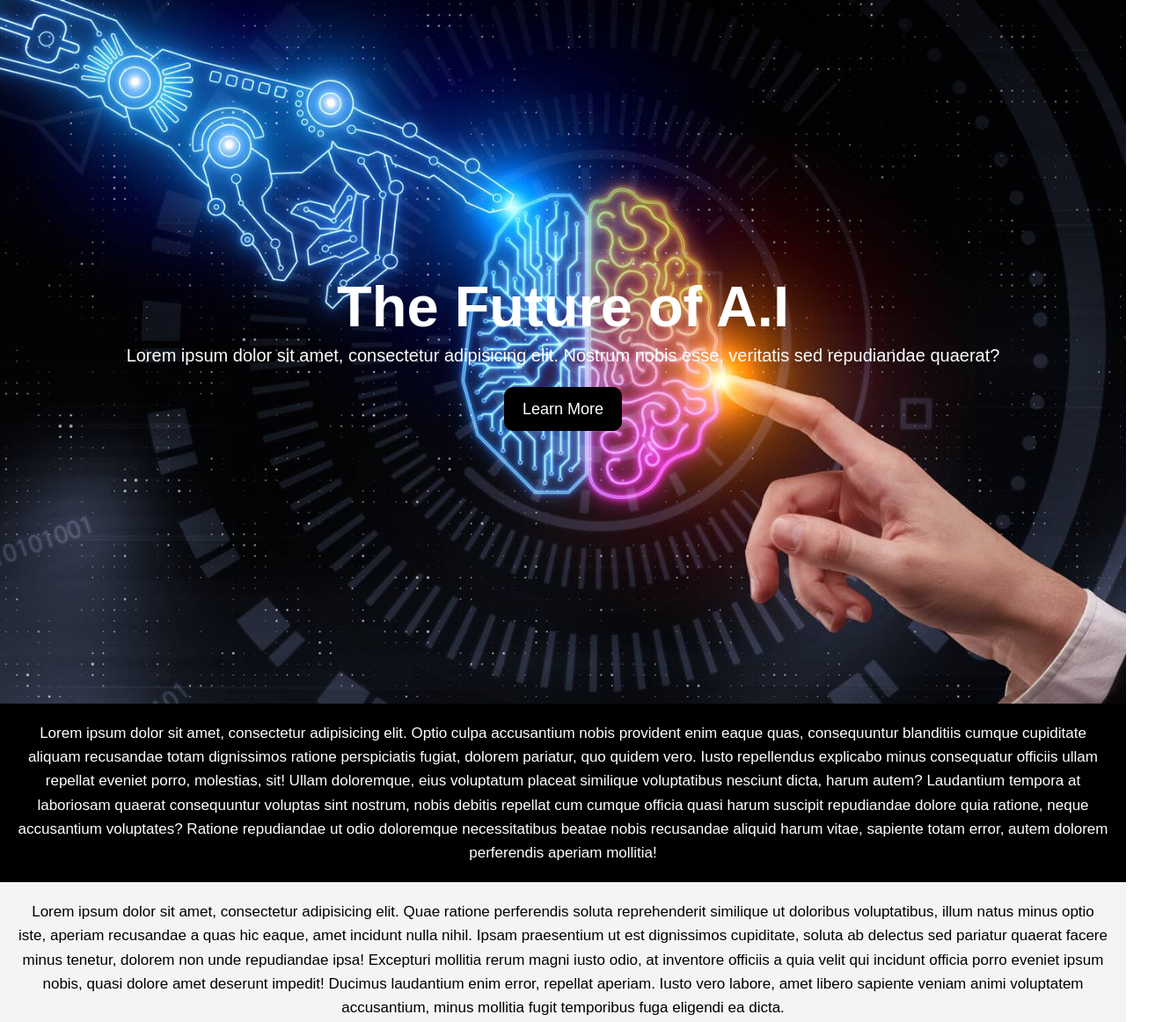
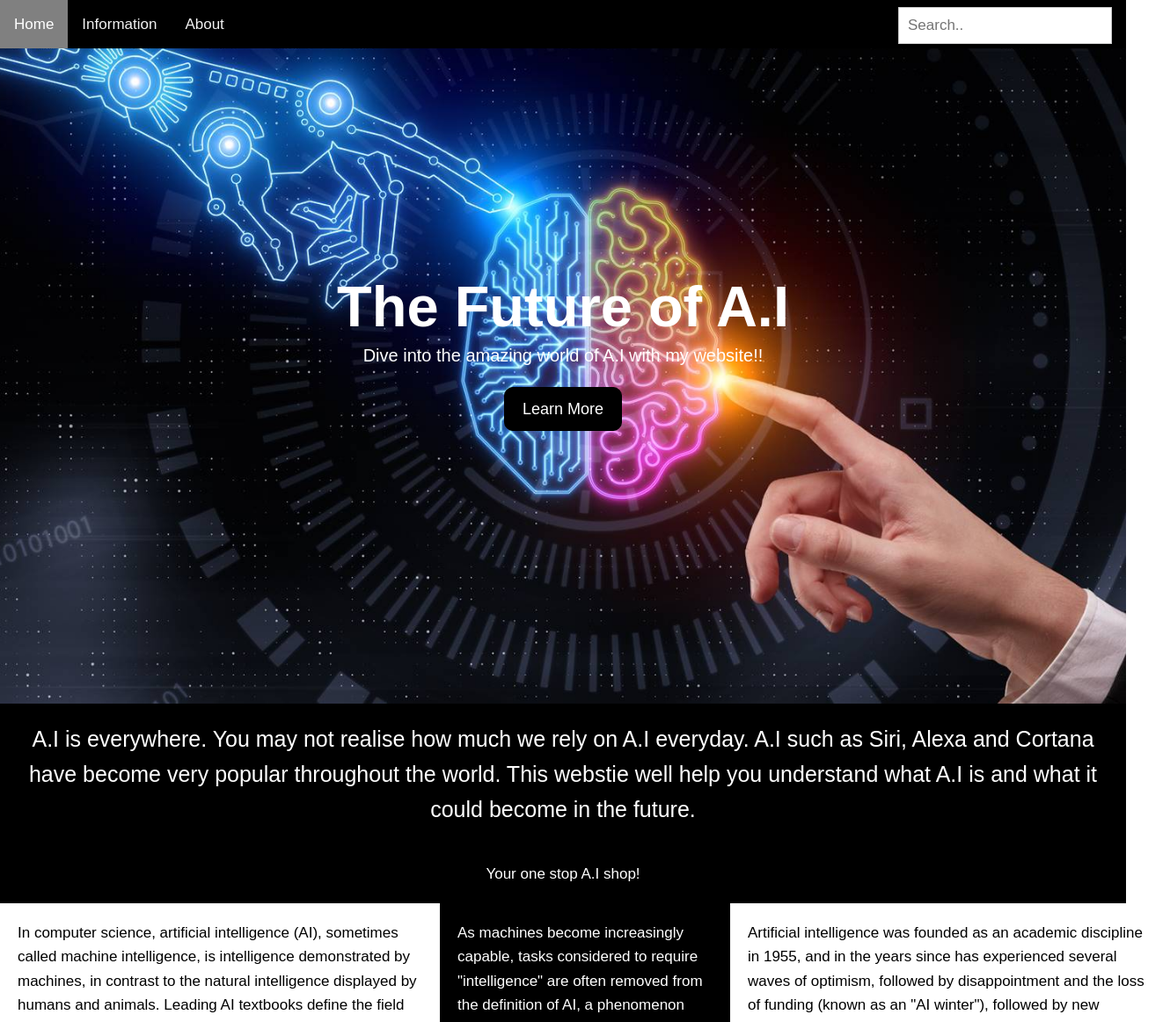
Before and after one commit to 17dmead/7DIT-Web-Project, a plain HTML site: page index.html in a window 1280 px wide. Shown: the top 1162 px of the page at 88% size, 1330 px wide, since content can reach past the window. Drawn offline with Linux system fonts and the light colour scheme.

Commit message:
First Release Work

```diff
--- a/css/style.css
+++ b/css/style.css
@@ -9,6 +9,49 @@ body{
   color: black;
   line-height: 1.6;
 }
+
+.topnav {
+  background-color: black;
+  overflow: hidden;
+  top:0;
+  overflow: hidden;
+  position: fixed;
+  width: 100%;
+}
+
+
+.topnav a {
+  float: left;
+  color: #f2f2f2;
+  text-align: center;
+  padding: 14px 16px;
+  text-decoration: none;
+  font-size: 17px;
+}
+
+
+.topnav a:hover {
+  background-color: Grey;
+  color: white;
+}
+
+
+.topnav a.active {
+  background-color: Grey;
+  color: white;
+}
+.topnav input[type=text] {
+  padding: 10px;
+  border: none;
+  margin-top: 8px;
+  margin-right: 16px;
+  font-size: 17px;
+  float: right;
+}
+
+.topnav input[type=text] {
+  border: 1px solid #ccc;
+  }
 
 #Artificial{
   background-image:url(../img/Artificial.jpg);
@@ -46,8 +89,9 @@ body{
 }
 
 #Artificial .button:hover{
-  background: black;
-  color:white;
+  background: white;
+  color:black;
+  border: white 1px solid;
 }
 
 #section-a {
@@ -55,12 +99,14 @@ body{
   background: black;
   color: #fff;
   text-align:center;
+  font-size: 25px;
 }
 
 #section-b {
   padding: 20px;
-  background:#f4f4f4;
+  background:black;
   text-align:center;
+  color:white;
 }
 
 #section-c{
@@ -69,13 +115,15 @@ body{
 
 #section-c div{
   padding: 20px;
+  height: auto;
 }
 
 #section-c .box1, #section-c .box3{
-  background: black;
-  color:#fff;
+  background: white;
+  color:black;
 }
 
 #section-c .box2{
-  background:#f9f9f9;
+  background:black;
+  color:white;
 }
--- a/index.html
+++ b/index.html
@@ -7,28 +7,39 @@
   <link rel="stylesheet" href="css/style.css">
   <title>The Future of A.I</title>
 </head>
+  <div class="topnav">
+    <a class="active" href="#home">Home</a>
+    <a href="#info">Information</a>
+    <a href="#about">About</a>
+    <input type="text" placeholder="Search..">
+  </div>
 <body>
   <header id="Artificial">
     <h1>The Future of A.I</h1>
-    <p>Lorem ipsum dolor sit amet, consectetur adipisicing elit. Nostrum nobis esse, veritatis sed repudiandae quaerat?</p>
+    <p>Dive into the amazing world of A.I with my website!!</p>
     <a href="#" class="button">Learn More</a>
   </header>
   <section id="section-a">
-    <p>Lorem ipsum dolor sit amet, consectetur adipisicing elit. Optio culpa accusantium nobis provident enim eaque quas, consequuntur blanditiis cumque cupiditate aliquam recusandae totam dignissimos ratione perspiciatis fugiat, dolorem pariatur, quo quidem vero. Iusto repellendus explicabo minus consequatur officiis ullam repellat eveniet porro, molestias, sit! Ullam doloremque, eius voluptatum placeat similique voluptatibus nesciunt dicta, harum autem? Laudantium tempora at laboriosam quaerat consequuntur voluptas sint nostrum, nobis debitis repellat cum cumque officia quasi harum suscipit repudiandae dolore quia ratione, neque accusantium voluptates? Ratione repudiandae ut odio doloremque necessitatibus beatae nobis recusandae aliquid harum vitae, sapiente totam error, autem dolorem perferendis aperiam mollitia!</p>
+    <p>A.I is everywhere. You may not realise how much we rely on A.I everyday. A.I such as Siri, Alexa and Cortana have become very popular throughout the world. This webstie well help you understand what A.I is and what it could become in the future.</p>
   </section>
   <section id="section-b">
-    <p>Lorem ipsum dolor sit amet, consectetur adipisicing elit. Quae ratione perferendis soluta reprehenderit similique ut doloribus voluptatibus, illum natus minus optio iste, aperiam recusandae a quas hic eaque, amet incidunt nulla nihil. Ipsam praesentium ut est dignissimos cupiditate, soluta ab delectus sed pariatur quaerat facere minus tenetur, dolorem non unde repudiandae ipsa! Excepturi mollitia rerum magni iusto odio, at inventore officiis a quia velit qui incidunt officia porro eveniet ipsum nobis, quasi dolore amet deserunt impedit! Ducimus laudantium enim error, repellat aperiam. Iusto vero labore, amet libero sapiente veniam animi voluptatem accusantium, minus mollitia fugit temporibus fuga eligendi ea dicta.</p>
+    <p>Your one stop A.I shop!</p>
   </section>
   <section id="section-c">
     <div class="box1">
-      Lorem ipsum dolor sit amet, consectetur adipisicing elit. Optio culpa accusantium nobis provident enim eaque quas, consequuntur blanditiis cumque cupiditate aliquam recusandae totam dignissimos ratione perspiciatis fugiat, dolorem pariatur, quo quidem vero. Iusto repellendus explicabo minus consequatur officiis ullam repellat eveniet porro, molestias, sit! Ullam doloremque, eius voluptatum placeat similique voluptatibus nesciunt dicta, harum autem? Laudantium tempora at laboriosam quaerat consequuntur voluptas sint nostrum, nobis debitis repellat cum cumque officia quasi harum suscipit repudiandae dolore quia ratione, neque accusantium voluptates? Ratione repudiandae ut odio doloremque necessitatibus beatae nobis recusandae aliquid harum vitae, sapiente totam error, autem dolorem perferendis aperiam mollitia!
+      In computer science, artificial intelligence (AI), sometimes called machine intelligence, is intelligence demonstrated by machines, in contrast to the natural intelligence displayed by humans and animals. Leading AI textbooks define the field as the study of "intelligent agents": any device that perceives its environment and takes actions that maximize its chance of successfully achieving its goals. Colloquially, the term "artificial intelligence" is often used to describe machines (or computers) that mimic "cognitive" functions that humans associate with the human mind, such as "learning" and "problem solving".
+      <img src="img/alexa.jpg" alt="alexa" style="width:450px;height:350px;padding:5px;">
     </div>
     <div class="box2">
-      Lorem ipsum dolor sit amet, consectetur adipisicing elit. Optio culpa accusantium nobis provident enim eaque quas, consequuntur blanditiis cumque cupiditate aliquam recusandae totam dignissimos ratione perspiciatis fugiat, dolorem pariatur, quo quidem vero. Iusto repellendus explicabo minus consequatur officiis ullam repellat eveniet porro, molestias, sit! Ullam doloremque, eius voluptatum placeat similique voluptatibus nesciunt dicta, harum autem? Laudantium tempora at laboriosam quaerat consequuntur voluptas sint nostrum, nobis debitis repellat cum cumque officia quasi harum suscipit repudiandae dolore quia ratione, neque accusantium voluptates? Ratione repudiandae ut odio doloremque necessitatibus beatae nobis recusandae aliquid harum vitae, sapiente totam error, autem dolorem perferendis aperiam mollitia!
+    As machines become increasingly capable, tasks considered to require "intelligence" are often removed from the definition of AI, a phenomenon known as the AI effect. A quip in Tesler's Theorem says "AI is whatever hasn't been done yet."For instance, optical character recognition is frequently excluded from things considered to be AI, having become a routine technology. Modern machine capabilities generally classified as AI include successfully understanding human speech, competing at the highest level in strategic game systems (such as chess and Go), autonomously operating cars, intelligent routing in content delivery networks, and military simulations.
+      <p style="text-align:center;"><img src="img/okgoogle.jpg" alt="okgoogle" style="width:250px;height:250px;padding:20px;"></p>
     </div>
     <div class="box3">
-      Lorem ipsum dolor sit amet, consectetur adipisicing elit. Optio culpa accusantium nobis provident enim eaque quas, consequuntur blanditiis cumque cupiditate aliquam recusandae totam dignissimos ratione perspiciatis fugiat, dolorem pariatur, quo quidem vero. Iusto repellendus explicabo minus consequatur officiis ullam repellat eveniet porro, molestias, sit! Ullam doloremque, eius voluptatum placeat similique voluptatibus nesciunt dicta, harum autem? Laudantium tempora at laboriosam quaerat consequuntur voluptas sint nostrum, nobis debitis repellat cum cumque officia quasi harum suscipit repudiandae dolore quia ratione, neque accusantium voluptates? Ratione repudiandae ut odio doloremque necessitatibus beatae nobis recusandae aliquid harum vitae, sapiente totam error, autem dolorem perferendis aperiam mollitia!
+      Artificial intelligence was founded as an academic discipline in 1955, and in the years since has experienced several waves of optimism, followed by disappointment and the loss of funding (known as an "AI winter"), followed by new approaches, success and renewed funding. For most of its history, AI research has been divided into sub-fields that often fail to communicate with each other. These sub-fields are based on technical considerations, such as particular goals (e.g. "robotics" or "machine learning"), the use of particular tools ("logic" or artificial neural networks), or deep philosophical differences. Sub-fields have also been based on social factors (particular institutions or the work of particular researchers).
+      <img src="img/siri.jpg" alt="siri" style="width:450px;height:350px;padding:5px;">
     </div>
+  </section>
+  <section id="section-d">
   </section>
 </body>
 </html>
```
Also changed, not shown: img/alexa.jpg (added), img/okgoogle.jpg (added), img/siri.jpg (added), 3 other files.
